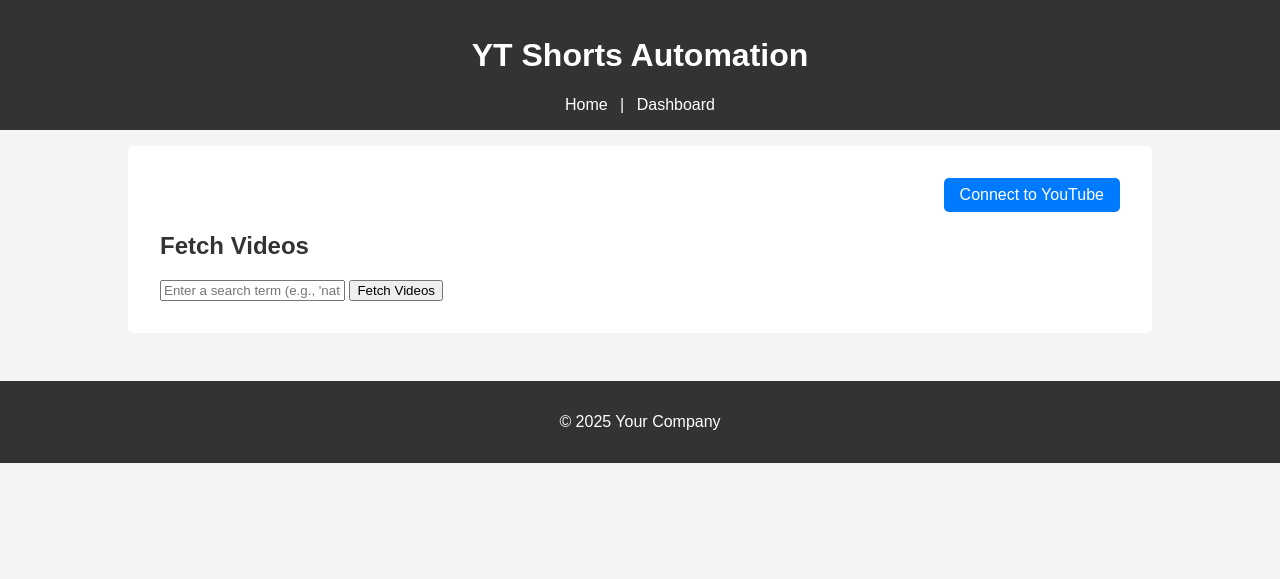
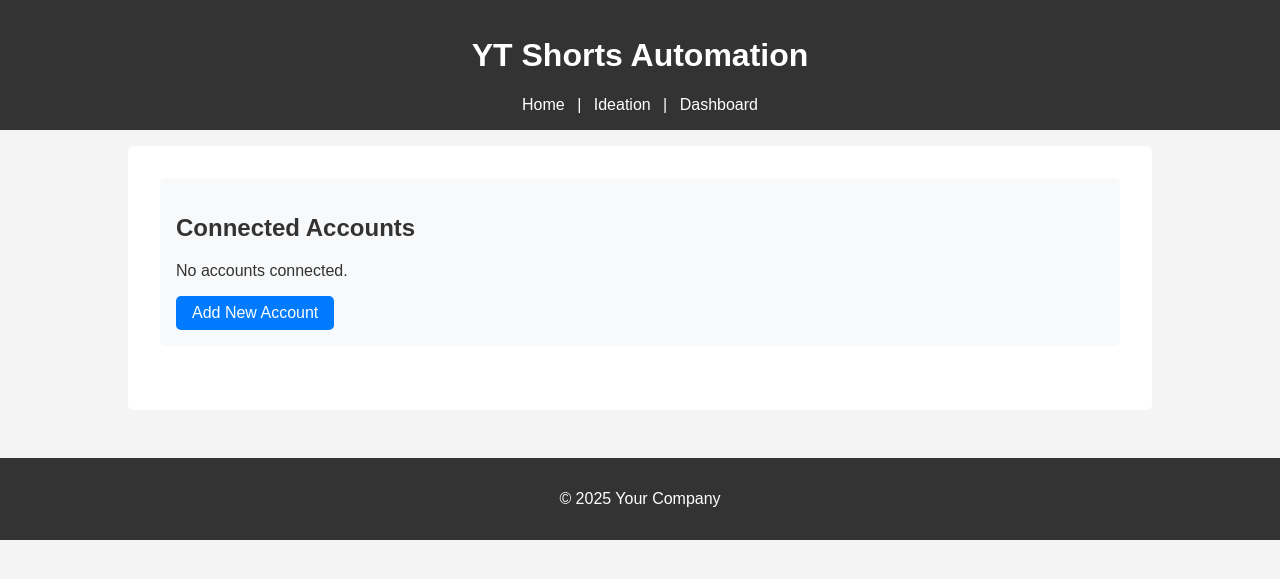
Before and after one commit to liamke8/VEO3, a Flask app: page / in a window 1280 px wide. Shown: the top 579 px of the page. Run offline with Flask 3, Linux system fonts and the light colour scheme.

Commit message:
feat: Add multi-account management and AI video generation workflow
This patch introduces a major architectural refactor and a new core feature, pivoting the application towards AI-driven content creation and multi-channel management.

Key features in this patch:
- **Multi-Account Management:** The application has been refactored to support connecting and managing multiple YouTube accounts.
  - A new `Account` model stores OAuth credentials securely in the database.
  - The UI has been updated to list connected accounts, allow adding new ones, and deleting existing ones.
  - The upload and dashboard features are now account-specific.
- **AI Video Generation:** The Pexels-based video sourcing has been completely replaced with a new workflow for generating original content.
  - A new "Ideation" page allows users to enter a text prompt.
  - A placeholder function simulates calling an AI video generation API (e.g., Google Veo) and creates a new video file.
  - The generated video is saved to the library and can be uploaded to any connected account.
- **Database Schema Update:** The `Video` model has been updated to support the new generation workflow, storing the prompt used for creation.

This represents a significant step towards the vision of a fully automated content flywheel.

```diff
--- a/app.py
+++ b/app.py
@@ -15,24 +15,38 @@ load_dotenv()
 app = Flask(__name__)
 app.secret_key = os.environ.get("SECRET_KEY", "supersecretkey")
 
+import shutil
+import uuid
+
 # Configuration
 app.config['VIDEO_FOLDER'] = 'videos'
 app.config['SQLALCHEMY_DATABASE_URI'] = 'sqlite:///site.db'
 app.config['SQLALCHEMY_TRACK_MODIFICATIONS'] = False
-app.config['PEXELS_API_KEY'] = os.environ.get('PEXELS_API_KEY')
-app.config['PEXELS_API_URL'] = 'https://api.pexels.com/videos/search'
+# app.config['PEXELS_API_KEY'] = os.environ.get('PEXELS_API_KEY') # No longer needed
+# app.config['PEXELS_API_URL'] = 'https://api.pexels.com/videos/search' # No longer needed
 app.config['GOOGLE_CLIENT_ID'] = os.environ.get('GOOGLE_CLIENT_ID')
 app.config['GOOGLE_CLIENT_SECRET'] = os.environ.get('GOOGLE_CLIENT_SECRET')
+app.config['VEO_API_KEY'] = os.environ.get('VEO_API_KEY') # Placeholder for Veo API Key
 
 db = SQLAlchemy(app)
 
-# Database Model
+# Database Models
+class Account(db.Model):
+    id = db.Column(db.Integer, primary_key=True)
+    name = db.Column(db.String(100), nullable=False)
+    credentials_json = db.Column(db.Text, nullable=False)
+    videos = db.relationship('Video', backref='account', lazy=True)
+
+    def __repr__(self):
+        return f"Account('{self.name}')"
+
 class Video(db.Model):
     id = db.Column(db.Integer, primary_key=True)
     filename = db.Column(db.String(200), unique=True, nullable=False)
-    pexels_id = db.Column(db.String(200), nullable=True)
+    generation_prompt = db.Column(db.Text, nullable=True)
     youtube_video_id = db.Column(db.String(200), nullable=True)
-    status = db.Column(db.String(50), nullable=False, default='downloaded') # e.g., downloaded, uploaded
+    status = db.Column(db.String(50), nullable=False, default='generated') # e.g., generated, uploaded
+    account_id = db.Column(db.Integer, db.ForeignKey('account.id'), nullable=True) # Can be nullable if we have videos not associated with an account
 
     def __repr__(self):
         return f"Video('{self.filename}', '{self.status}')"
@@ -62,25 +76,32 @@ def get_google_auth_flow():
     flow.redirect_uri = url_for('oauth2callback', _external=True)
     return flow
 
-def fetch_videos(query='nature', per_page=5):
-    headers = {
-        'Authorization': app.config['PEXELS_API_KEY']
-    }
-    params = {
-        'query': query,
-        'per_page': per_page
-    }
-    response = requests.get(app.config['PEXELS_API_URL'], headers=headers, params=params)
-    if response.status_code == 200:
-        return response.json().get('videos', [])
-    return []
+def generate_video_from_prompt(prompt):
+    """
+    Placeholder function for AI video generation.
+    In a real implementation, this would call the Google Veo API.
+    For now, it just copies a sample video to a new unique filename.
+    """
+    print(f"Generating video for prompt: '{prompt}'...")
+    # Simulate API call delay
+    import time
+    time.sleep(3)
+
+    source_video_path = 'assets/sample_video.mp4'
+    new_filename = f"generated_{uuid.uuid4()}.mp4"
+    destination_path = os.path.join(app.config['VIDEO_FOLDER'], new_filename)
+
+    shutil.copy(source_video_path, destination_path)
+
+    print(f"Video generated and saved to {destination_path}")
+    return new_filename
+
 
 @app.route('/')
 def index():
-    credentials = session.get('credentials')
-    is_authenticated = True if credentials else False
+    accounts = Account.query.all()
     videos = Video.query.all()
-    return render_template('index.html', videos=videos, is_authenticated=is_authenticated)
+    return render_template('index.html', videos=videos, accounts=accounts)
 
 @app.route('/authorize')
 def authorize():
@@ -94,54 +115,60 @@ def authorize():
 
 @app.route('/oauth2callback')
 def oauth2callback():
-    state = session['state']
+    state = session.pop('state', None)
+    if not state or state != request.args.get('state'):
+        return 'State mismatch. Please try again.', 400
+
     flow = get_google_auth_flow()
     flow.fetch_token(authorization_response=request.url)
 
     credentials = flow.credentials
-    session['credentials'] = {
-        'token': credentials.token,
-        'refresh_token': credentials.refresh_token,
-        'token_uri': credentials.token_uri,
-        'client_id': credentials.client_id,
-        'client_secret': credentials.client_secret,
-        'scopes': credentials.scopes
-    }
+
+    # Get user's channel info to use as account name
+    youtube = googleapiclient.discovery.build(
+        'youtube', 'v3', credentials=credentials)
+    response = youtube.channels().list(part='snippet', mine=True).execute()
+    channel_title = response['items'][0]['snippet']['title']
+    account_name = channel_title or 'Unnamed Account'
+
+    # Store credentials in the database
+    new_account = Account(
+        name=account_name,
+        credentials_json=credentials.to_json()
+    )
+    db.session.add(new_account)
+    db.session.commit()
 
     return redirect(url_for('index'))
 
-@app.route('/logout')
-def logout():
-    session.pop('credentials', None)
+@app.route('/delete_account/<int:account_id>', methods=['POST'])
+def delete_account(account_id):
+    account = Account.query.get_or_404(account_id)
+    # Optional: Also delete associated videos or handle them as needed
+    # Video.query.filter_by(account_id=account.id).delete()
+    db.session.delete(account)
+    db.session.commit()
     return redirect(url_for('index'))
 
-@app.route('/fetch_videos', methods=['POST'])
-def fetch_videos_route():
-    query = request.form.get('query', 'nature')
-    videos_data = fetch_videos(query=query)
-    for video_data in videos_data:
-        video_id = video_data['id']
-        video_filename = f"{video_id}.mp4"
+@app.route('/ideation')
+def ideation():
+    return render_template('ideation.html')
 
-        # Check if video already exists in DB
-        existing_video = Video.query.filter_by(filename=video_filename).first()
-        if existing_video:
-            continue
+@app.route('/generate_video', methods=['POST'])
+def generate_video():
+    prompt = request.form.get('prompt')
+    if not prompt:
+        return "No prompt provided.", 400
 
-        video_url = video_data['video_files'][0]['link']
-        video_path = os.path.join(app.config['VIDEO_FOLDER'], video_filename)
+    new_filename = generate_video_from_prompt(prompt)
 
-        if not os.path.exists(video_path):
-            with requests.get(video_url, stream=True) as r:
-                r.raise_for_status()
-                with open(video_path, 'wb') as f:
-                    for chunk in r.iter_content(chunk_size=8192):
-                        f.write(chunk)
+    new_video = Video(
+        filename=new_filename,
+        generation_prompt=prompt
+    )
+    db.session.add(new_video)
+    db.session.commit()
 
-        new_video = Video(filename=video_filename, pexels_id=str(video_id))
-        db.session.add(new_video)
-
-    db.session.commit()
     return redirect(url_for('index'))
 
 @app.route('/videos/<filename>')
@@ -150,18 +177,22 @@ def video_file(filename):
 
 @app.route('/upload/<filename>')
 def upload_form(filename):
-    if 'credentials' not in session:
+    accounts = Account.query.all()
+    if not accounts:
         return redirect(url_for('authorize'))
-    return render_template('upload.html', filename=filename)
+    return render_template('upload.html', filename=filename, accounts=accounts)
 
 @app.route('/upload_video/<filename>', methods=['POST'])
 def upload_video(filename):
-    if 'credentials' not in session:
-        return redirect(url_for('authorize'))
+    account_id = request.form.get('account_id')
+    if not account_id:
+        return "No account selected.", 400
 
+    account = Account.query.get_or_404(account_id)
     video = Video.query.filter_by(filename=filename).first_or_404()
 
-    credentials = Credentials(**session['credentials'])
+    credentials = Credentials.from_authorized_user_info(json.loads(account.credentials_json))
+
     youtube = googleapiclient.discovery.build(
         'youtube', 'v3', credentials=credentials)
 
@@ -195,6 +226,7 @@ def upload_video(filename):
 
     video.youtube_video_id = response.get('id')
     video.status = 'uploaded'
+    video.account_id = account.id
     db.session.commit()
 
     print(f"Upload successful! Video ID: {video.youtube_video_id}")
@@ -263,19 +295,32 @@ def get_youtube_analytics(credentials, video_ids):
 
 @app.route('/dashboard')
 def dashboard():
-    if 'credentials' not in session:
-        return redirect(url_for('authorize'))
+    accounts = Account.query.all()
+    if not accounts:
+        return render_template('dashboard.html', accounts=accounts, analytics_data=None)
+    # Default to showing the first account's dashboard
+    return redirect(url_for('dashboard_for_account', account_id=accounts[0].id))
 
-    credentials = Credentials(**session['credentials'])
+@app.route('/dashboard/<int:account_id>')
+def dashboard_for_account(account_id):
+    accounts = Account.query.all()
+    target_account = Account.query.get_or_404(account_id)
+    credentials = Credentials.from_authorized_user_info(json.loads(target_account.credentials_json))
 
-    uploaded_videos = Video.query.filter(Video.youtube_video_id.isnot(None)).all()
+    uploaded_videos = Video.query.filter_by(account_id=target_account.id).filter(Video.youtube_video_id.isnot(None)).all()
     video_ids = [video.youtube_video_id for video in uploaded_videos]
 
     analytics_data = {}
     if video_ids:
-        analytics_data = get_youtube_analytics(credentials, video_ids)
+        try:
+            analytics_data = get_youtube_analytics(credentials, video_ids)
+        except Exception as e:
+            # Handle cases where token might be expired or invalid
+            print(f"Error fetching analytics for account {target_account.name}: {e}")
+            return f"Error fetching analytics for account {target_account.name}. Please try reconnecting the account.", 500
 
-    return render_template('dashboard.html', analytics_data=analytics_data)
+
+    return render_template('dashboard.html', analytics_data=analytics_data, accounts=accounts, current_account_id=target_account.id)
 
 
 if __name__ == '__main__':
--- a/static/style.css
+++ b/static/style.css
@@ -37,6 +37,34 @@ main {
     color: #fff;
     text-decoration: none;
     border-radius: 5px;
+}
+
+.button-delete {
+    display: inline-block;
+    padding: 0.2rem 0.5rem;
+    background-color: #dc3545;
+    color: #fff;
+    text-decoration: none;
+    border-radius: 5px;
+    border: none;
+    cursor: pointer;
+    font-size: 0.8rem;
+}
+
+.account-management {
+    background: #f8f9fa;
+    padding: 1rem;
+    border-radius: 5px;
+    margin-bottom: 2rem;
+}
+
+.account-management ul {
+    list-style: none;
+    padding: 0;
+}
+
+.account-management li {
+    margin-bottom: 0.5rem;
 }
 
 .button-uploaded {
--- a/templates/index.html
+++ b/templates/index.html
@@ -11,27 +11,33 @@
         <h1>YT Shorts Automation</h1>
         <nav>
             <a href="{{ url_for('index') }}">Home</a> |
+            <a href="{{ url_for('ideation') }}">Ideation</a> |
             <a href="{{ url_for('dashboard') }}">Dashboard</a>
         </nav>
     </header>
     <main>
         <div class="container">
-            <div class="auth-status">
-                {% if is_authenticated %}
-                    <p>Connected to YouTube. <a href="{{ url_for('logout') }}">Logout</a></p>
+            <div class="account-management">
+                <h2>Connected Accounts</h2>
+                {% if accounts %}
+                    <ul>
+                    {% for account in accounts %}
+                        <li>
+                            {{ account.name }}
+                            <form action="{{ url_for('delete_account', account_id=account.id) }}" method="post" style="display: inline;">
+                                <button type="submit" class="button-delete">Delete</button>
+                            </form>
+                        </li>
+                    {% endfor %}
+                    </ul>
                 {% else %}
-                    <a href="{{ url_for('authorize') }}" class="button">Connect to YouTube</a>
+                    <p>No accounts connected.</p>
                 {% endif %}
+                <a href="{{ url_for('authorize') }}" class="button">Add New Account</a>
             </div>
 
-            <h2>Fetch Videos</h2>
-            <form action="{{ url_for('fetch_videos_route') }}" method="post">
-                <input type="text" name="query" placeholder="Enter a search term (e.g., 'nature')">
-                <button type="submit">Fetch Videos</button>
-            </form>
-
             {% if videos %}
-            <h2>Downloaded Videos</h2>
+            <h2>Generated Videos</h2>
             <div class="video-grid">
                 {% for video in videos %}
                 <div class="video-item">
@@ -40,12 +46,10 @@
                         Your browser does not support the video tag.
                     </video>
                     <p>{{ video.filename }}</p>
-                    {% if is_authenticated %}
-                        {% if video.status == 'uploaded' %}
-                            <a href="https://www.youtube.com/watch?v={{ video.youtube_video_id }}" target="_blank" class="button-uploaded">View on YouTube</a>
-                        {% else %}
-                            <a href="{{ url_for('upload_form', filename=video.filename) }}" class="button">Post to YouTube</a>
-                        {% endif %}
+                    {% if video.status == 'uploaded' %}
+                        <a href="https://www.youtube.com/watch?v={{ video.youtube_video_id }}" target="_blank" class="button-uploaded">View on YouTube</a>
+                    {% else %}
+                        <a href="{{ url_for('upload_form', filename=video.filename) }}" class="button">Prepare for Upload</a>
                     {% endif %}
                 </div>
                 {% endfor %}
```
Also changed, not shown: templates/dashboard.html (+22 -2 lines), templates/ideation.html (added, +34 -0 lines), templates/upload.html (+8 -0 lines), 2 other files.
